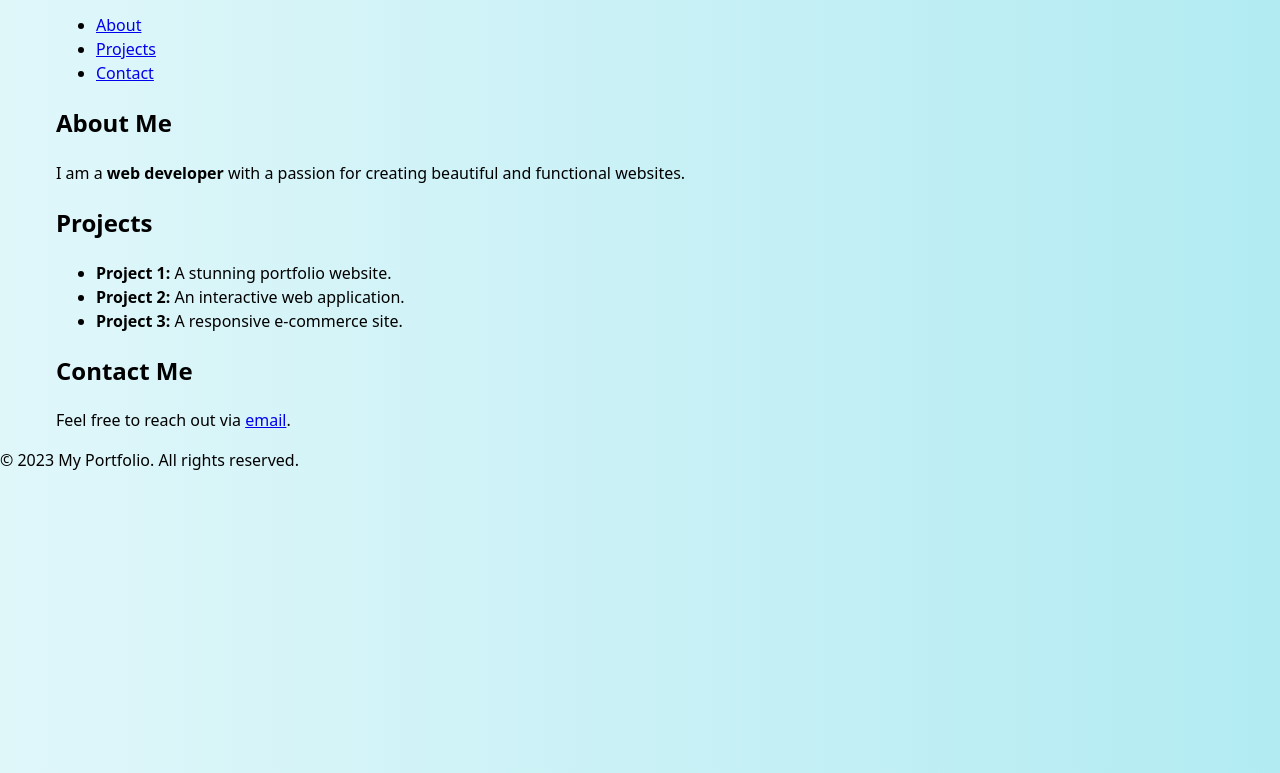
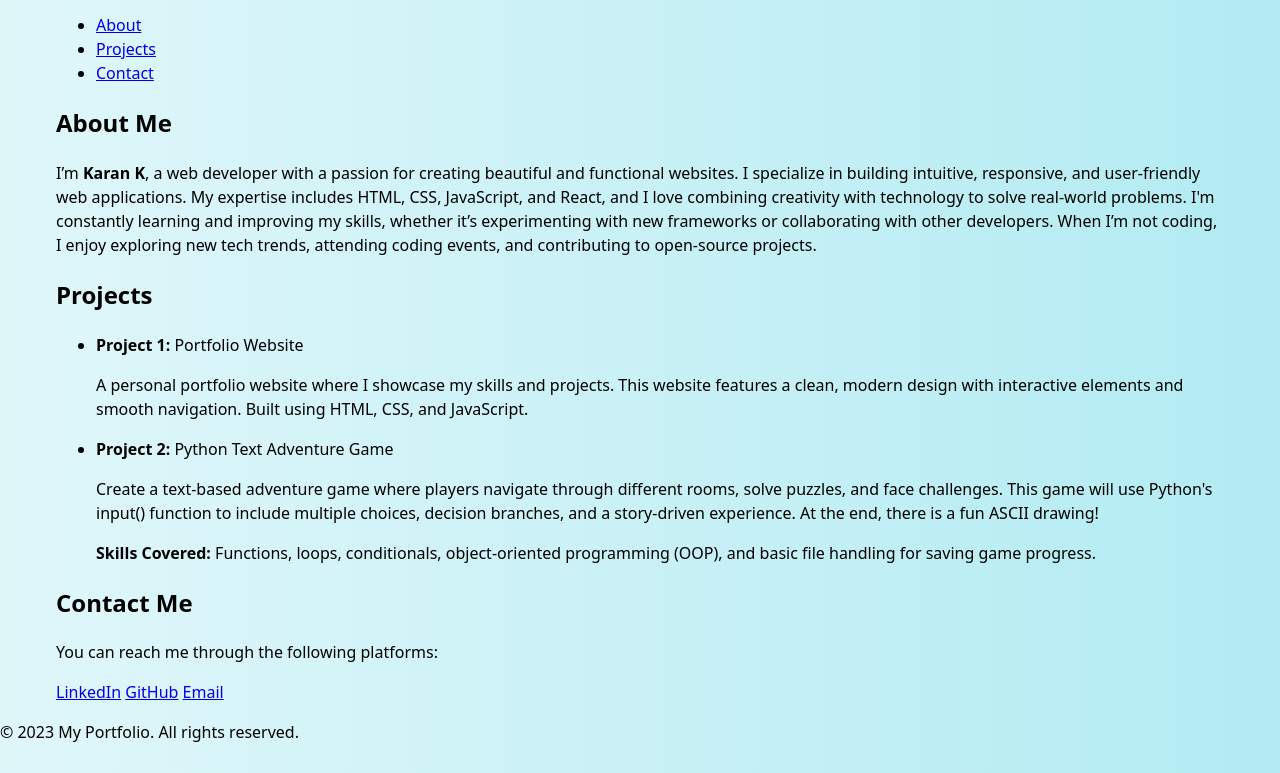
Before and after one commit to Karan-Kirpalani/my-website, a plain HTML site: page index.html in a window 1280 px wide. Shown: the part 27-800 px from the top of the page. Drawn offline with Linux system fonts and the light colour scheme.

Commit message:
Update index.html

```diff
--- a/index.html
+++ b/index.html
@@ -23,21 +23,34 @@
     <main class="container">
         <section id="about" class="about-section section">
             <h2 class="section-title text-4xl mb-8 gradient-text">About Me</h2>
-            <p class="text-lg">I am a <strong class="important">web developer</strong> with a passion for creating beautiful and functional websites.</p>
+            <p class="text-lg">
+                I’m <strong class="important">Karan K</strong>, a web developer with a passion for creating beautiful and functional websites. I specialize in building intuitive, responsive, and user-friendly web applications. My expertise includes HTML, CSS, JavaScript, and React, and I love combining creativity with technology to solve real-world problems. I'm constantly learning and improving my skills, whether it’s experimenting with new frameworks or collaborating with other developers. When I’m not coding, I enjoy exploring new tech trends, attending coding events, and contributing to open-source projects.
+            </p>
         </section>
 
         <section id="projects" class="projects-section section">
             <h2 class="section-title text-4xl mb-8 gradient-text">Projects</h2>
             <ul>
-                <li class="projects-section li"><strong class="important">Project 1:</strong> A stunning portfolio website.</li>
-                <li class="projects-section li"><strong class="important">Project 2:</strong> An interactive web application.</li>
-                <li class="projects-section li"><strong class="important">Project 3:</strong> A responsive e-commerce site.</li>
+                <li class="projects-section li">
+                    <strong class="important">Project 1:</strong> Portfolio Website
+                    <p>A personal portfolio website where I showcase my skills and projects. This website features a clean, modern design with interactive elements and smooth navigation. Built using HTML, CSS, and JavaScript.</p>
+                </li>
+                <li class="projects-section li">
+                    <strong class="important">Project 2:</strong> Python Text Adventure Game
+                    <p>Create a text-based adventure game where players navigate through different rooms, solve puzzles, and face challenges. This game will use Python's input() function to include multiple choices, decision branches, and a story-driven experience. At the end, there is a fun ASCII drawing!</p>
+                    <p><strong>Skills Covered:</strong> Functions, loops, conditionals, object-oriented programming (OOP), and basic file handling for saving game progress.</p>
+                </li>
             </ul>
         </section>
 
         <section id="contact" class="contact-section section">
             <h2 class="section-title text-4xl mb-8 gradient-text">Contact Me</h2>
-            <p class="text-lg">Feel free to reach out via <a href="mailto:example@example.com" class="text-blue-400 hover:underline">email</a>.</p>
+            <p class="text-lg">You can reach me through the following platforms:</p>
+            <div class="contact-buttons">
+                <a href="https://www.linkedin.com/in/karan-kirpalani-7a44b4330" class="button">LinkedIn</a>
+                <a href="https://github.com/Karan-Kirpalani/" class="button">GitHub</a>
+                <a href="mailto:karanworldforever@gmail.com" class="button">Email</a>
+            </div>
         </section>
     </main>
 
```
